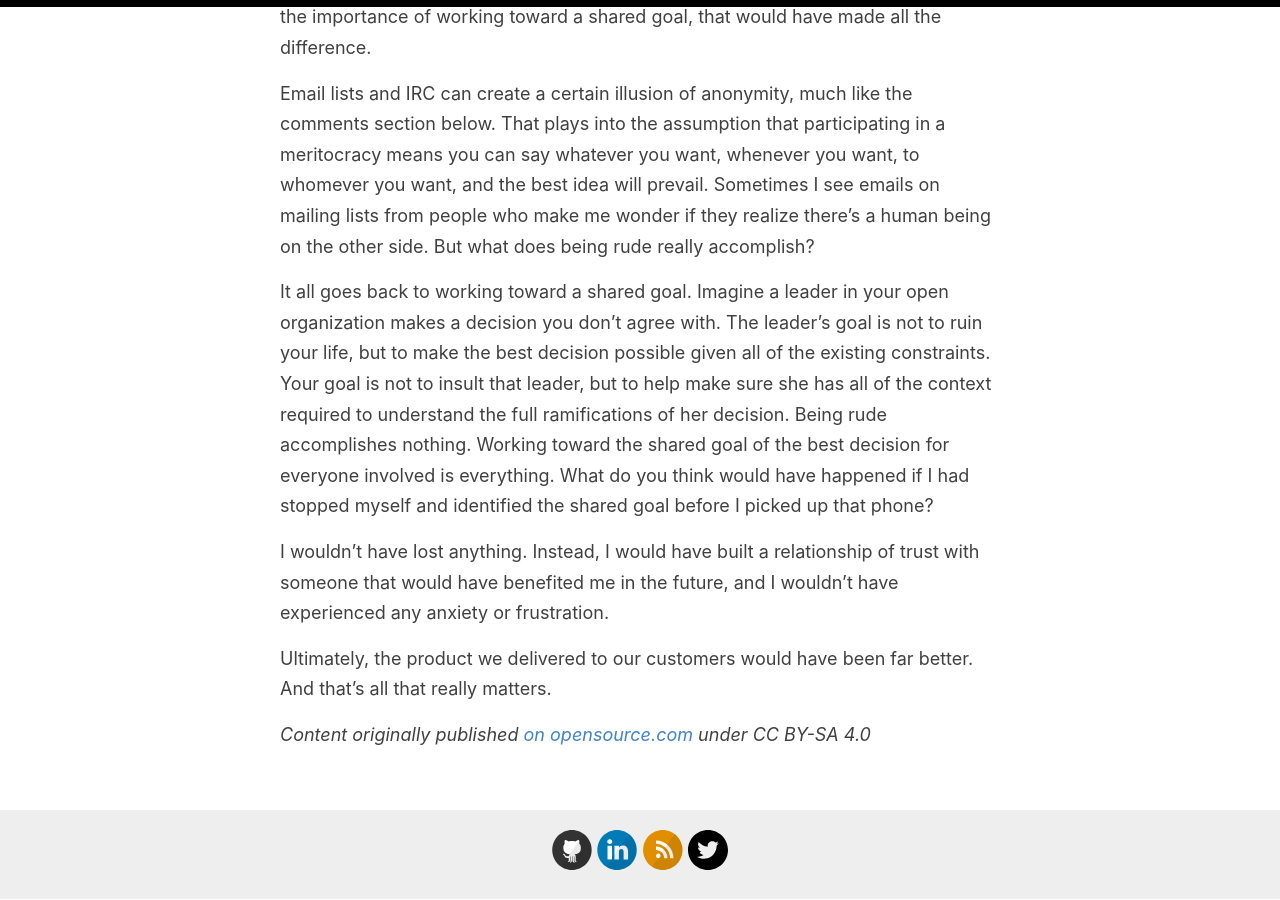
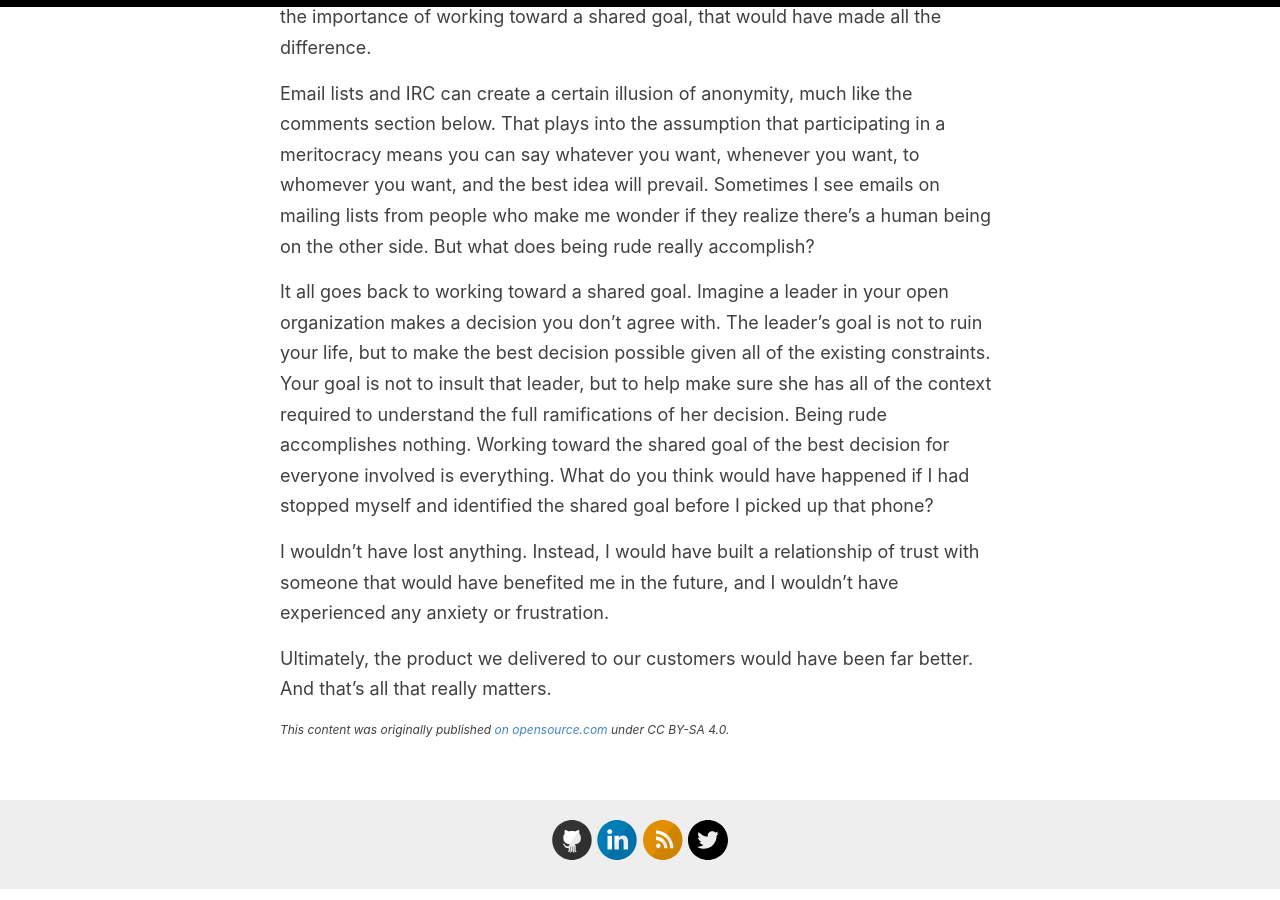
Before and after one commit to amatlack/amatlack.github.io, a Jekyll site: the page built from _posts/2016-06-23-recognizing-shared-goal.md, in a window 1280 px wide and 900 px high, scrolled down 1580 px. Built offline with Jekyll 4.4.1, drawn with Linux system fonts in a browser that asks for light colours.

Commit message:
updating license footer

```diff
--- a/_posts/2016-06-23-recognizing-shared-goal.md
+++ b/_posts/2016-06-23-recognizing-shared-goal.md
@@ -30,4 +30,7 @@ I wouldn't have lost anything. Instead, I would have built a relationship of tru
 
 Ultimately, the product we delivered to our customers would have been far better. And that's all that really matters.
 
-_Content originally published [on opensource.com](https://opensource.com/open-organization/16/6/recognizing-shared-goal) under CC BY-SA 4.0_
+
+<div class="license_footer">
+  <p>This content was originally published <a href="https://opensource.com/open-organization/16/6/recognizing-shared-goal">on opensource.com</a> under CC BY-SA 4.0.</p>
+</div>
```
